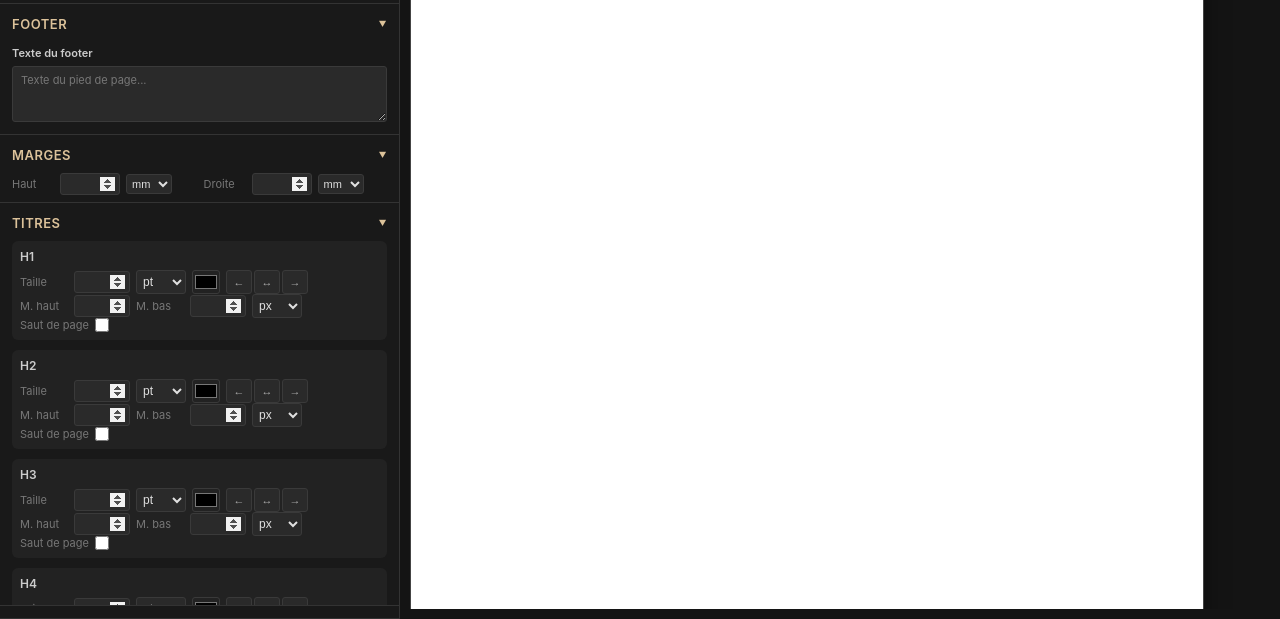
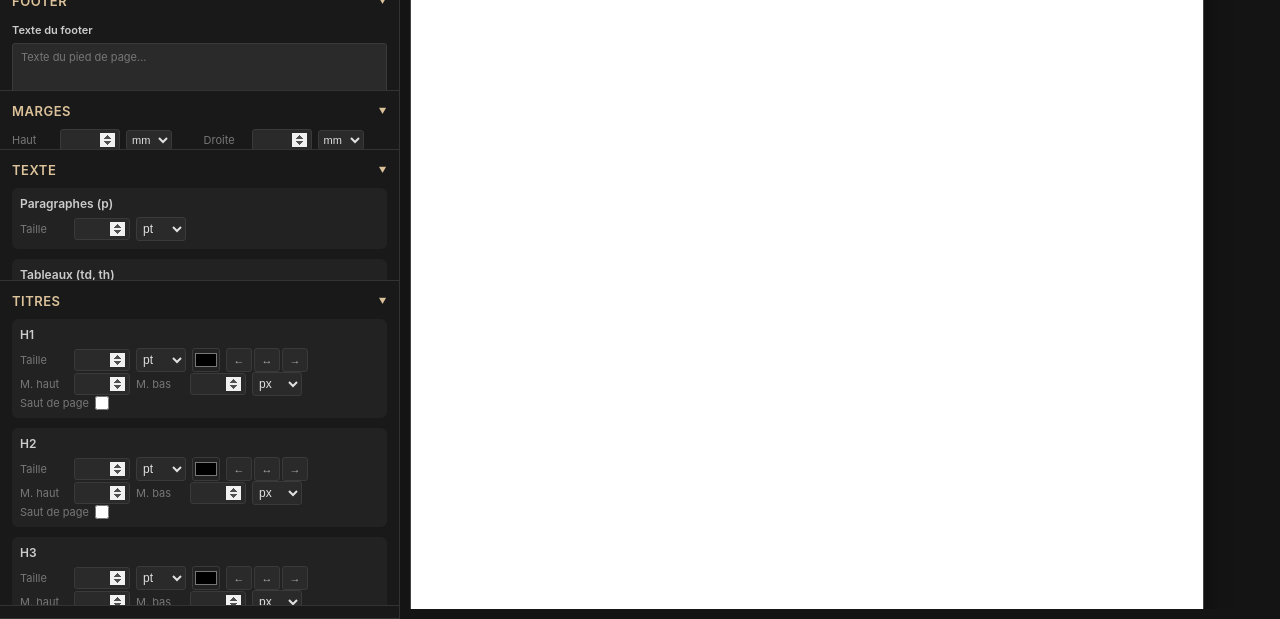
Before and after one commit to victorprouff/mdpdf-template-builder, a website: page public/index.html in a window 1280 px wide. Shown: the part 181-800 px from the top of the page. Drawn offline with nearby package versions, Linux system fonts and the light colour scheme; no server answers.

Commit message:
Ajout de la gestion des contrôles de texte : taille de police pour p, td/th, li, synchronisation bidirectionnelle avec l'éditeur CSS, et mise à jour des sections dans le panneau de contrôle.

```diff
--- a/public/index.html
+++ b/public/index.html
@@ -63,6 +63,15 @@
       </div>
       <div class="panel-section accordion open" data-accordion>
         <h2 class="panel-heading accordion-toggle" data-accordion-toggle>
+          Texte
+          <span class="accordion-chevron">&#9654;</span>
+        </h2>
+        <div class="accordion-body">
+          <div id="text-controls"></div>
+        </div>
+      </div>
+      <div class="panel-section accordion open" data-accordion>
+        <h2 class="panel-heading accordion-toggle" data-accordion-toggle>
           Titres
           <span class="accordion-chevron">&#9654;</span>
         </h2>
@@ -94,6 +103,7 @@
   <script src="/js/preview.js"></script>
   <script src="/js/css-editor.js"></script>
   <script src="/js/controls.js"></script>
+  <script src="/js/text-controls.js"></script>
   <script src="/js/header-footer.js"></script>
   <script src="/js/margins.js"></script>
   <script src="/js/app.js"></script>
--- a/public/js/app.js
+++ b/public/js/app.js
@@ -19,6 +19,7 @@
   // ── Init modules ──
   CssEditor.init();
   Controls.init();
+  TextControls.init();
   HeaderFooter.init();
   Margins.init();
 
@@ -40,9 +41,19 @@
     currentCss = css;
     Preview.updateCss(css);
     Controls.setFromStyles(parseHeadingStyles(css));
+    TextControls.setFromCss(css);
     Margins.setFromCss(css);
     HeaderFooter.setPaddings(parseAreaPaddings(css));
     HeaderFooter.setHeaderOptions(parseHeaderOptions(css));
+    scheduleSave();
+  });
+
+  // ── TextControls change -> update CSS + preview + editor ──
+  TextControls.setOnChange((key, fontSize, fontSizeUnit) => {
+    const newCss = applyTextControlChange(currentCss, key, fontSize, fontSizeUnit);
+    currentCss = newCss;
+    CssEditor.setValue(newCss);
+    Preview.updateCss(newCss);
     scheduleSave();
   });
 
@@ -106,6 +117,7 @@
       CssEditor.setValue(msg.css);
       Preview.updateCss(msg.css);
       Controls.setFromStyles(parseHeadingStyles(msg.css));
+      TextControls.setFromCss(msg.css);
       Margins.setFromCss(msg.css);
       HeaderFooter.setPaddings(parseAreaPaddings(msg.css));
       HeaderFooter.setHeaderOptions(parseHeaderOptions(msg.css));
@@ -179,8 +191,10 @@
     const res = await fetch(`/api/templates/${encodeURIComponent(name)}`);
     const tpl = await res.json();
     currentCss = ensureHeadingMargins(tpl.css);
+    currentCss = ensureTextDefaults(currentCss);
     CssEditor.setValue(currentCss);
     Controls.setFromStyles(parseHeadingStyles(currentCss));
+    TextControls.setFromCss(currentCss);
     Margins.setFromCss(currentCss);
     HeaderFooter.setData({ logo: tpl.logo, footerText: extractFooterText(tpl.footer) });
     HeaderFooter.setPaddings(parseAreaPaddings(currentCss));
@@ -346,6 +360,24 @@
   }
 
   /**
+   * Inject default font-size for p, td/th, li when missing from the CSS.
+   */
+  function ensureTextDefaults(css) {
+    const DEFAULTS = { p: '10pt', td: '10pt', li: '10pt' };
+    for (const [key, defaultVal] of Object.entries(DEFAULTS)) {
+      const varName = `--${key}-font-size`;
+      if (!new RegExp(varName + '\\s*:').test(css)) {
+        css = setOrCreateCssVar(css, varName, defaultVal);
+        css = updateCssProp(css, key, 'font-size', `var(${varName})`);
+        if (key === 'td') {
+          css = updateCssProp(css, 'th', 'font-size', `var(${varName})`);
+        }
+      }
+    }
+    return css;
+  }
+
+  /**
    * Parse heading styles from CSS (simple regex extraction).
    * Resolves var() references to actual hex values.
    */
@@ -472,6 +504,24 @@
   }
 
   /**
+   * Apply a text element font-size change to the CSS.
+   * Writes --p/td/li-font-size in :root and updates the rule.
+   * For 'td', also updates the 'th' rule to share the same variable.
+   */
+  function applyTextControlChange(css, key, fontSize, fontSizeUnit) {
+    if (!fontSize) return css;
+    const varName = `--${key}-font-size`;
+    css = setOrCreateCssVar(css, varName, `${fontSize}${fontSizeUnit}`);
+    if (key === 'td') {
+      css = updateCssProp(css, 'td', 'font-size', `var(${varName})`);
+      css = updateCssProp(css, 'th', 'font-size', `var(${varName})`);
+    } else {
+      css = updateCssProp(css, key, 'font-size', `var(${varName})`);
+    }
+    return css;
+  }
+
+  /**
    * Apply a control change to the CSS text.
    * Always writes to --hN-property variables in :root.
    */
--- /dev/null
+++ b/public/js/text-controls.js
@@ -0,0 +1,121 @@
+/**
+ * Text element controls: font-size for p, td/th, li.
+ * Bidirectional sync with the CSS editor via CSS variables.
+ */
+const TextControls = (() => {
+  const container = document.getElementById('text-controls');
+  let onChange = null;
+  const state = {
+    p:  { fontSize: '', fontSizeUnit: 'pt' },
+    td: { fontSize: '', fontSizeUnit: 'pt' },
+    li: { fontSize: '', fontSizeUnit: 'pt' },
+  };
+
+  const ELEMENTS = [
+    { key: 'p',  label: 'Paragraphes (p)' },
+    { key: 'td', label: 'Tableaux (td, th)' },
+    { key: 'li', label: 'Listes (li)' },
+  ];
+
+  function init() {
+    ELEMENTS.forEach(({ key, label }) => {
+      container.appendChild(createGroup(key, label));
+    });
+  }
+
+  function createGroup(key, label) {
+    const group = document.createElement('div');
+    group.className = 'heading-group';
+    group.dataset.element = key;
+
+    const title = document.createElement('div');
+    title.className = 'heading-group-title';
+    title.textContent = label;
+
+    const row = document.createElement('div');
+    row.className = 'heading-row';
+
+    const sizeLabel = el('label', 'Taille');
+
+    const sizeInput = el('input');
+    sizeInput.type = 'number';
+    sizeInput.min = '1';
+    sizeInput.max = '100';
+    sizeInput.dataset.prop = 'fontSize';
+    sizeInput.addEventListener('input', () => {
+      state[key].fontSize = sizeInput.value;
+      if (onChange) onChange(key, state[key].fontSize, state[key].fontSizeUnit);
+    });
+
+    const unitSelect = el('select');
+    ['pt', 'px', 'em'].forEach(u => {
+      const o = el('option');
+      o.value = u; o.textContent = u;
+      unitSelect.appendChild(o);
+    });
+    unitSelect.dataset.prop = 'fontSizeUnit';
+    unitSelect.addEventListener('change', () => {
+      state[key].fontSizeUnit = unitSelect.value;
+      if (onChange && state[key].fontSize) onChange(key, state[key].fontSize, state[key].fontSizeUnit);
+    });
+
+    row.append(sizeLabel, sizeInput, unitSelect);
+    group.append(title, row);
+    return group;
+  }
+
+  /**
+   * Sync controls from CSS text: reads --p-font-size, --td-font-size, --li-font-size from :root.
+   */
+  function setFromCss(css) {
+    const vars = parseCssVars(css);
+    ELEMENTS.forEach(({ key }) => {
+      const val = vars[`--${key}-font-size`];
+      if (val) {
+        const parsed = val.match(/^([\d.]+)\s*(pt|px|em|rem)$/);
+        if (parsed) {
+          state[key].fontSize = parsed[1];
+          state[key].fontSizeUnit = parsed[2];
+        }
+      } else {
+        state[key].fontSize = '';
+      }
+      syncGroupUI(key);
+    });
+  }
+
+  function syncGroupUI(key) {
+    const group = container.querySelector(`[data-element="${key}"]`);
+    if (!group) return;
+    const row = group.querySelector('.heading-row');
+    const sizeInput = row.querySelector('[data-prop="fontSize"]');
+    const unitSelect = row.querySelector('[data-prop="fontSizeUnit"]');
+    if (sizeInput) sizeInput.value = state[key].fontSize;
+    if (unitSelect) unitSelect.value = state[key].fontSizeUnit;
+  }
+
+  function setOnChange(fn) {
+    onChange = fn;
+  }
+
+  function parseCssVars(css) {
+    const vars = {};
+    const rootMatch = css.match(/:root\s*\{([^}]*)\}/);
+    if (rootMatch) {
+      const varRegex = /--([\w-]+)\s*:\s*([^;]+);/g;
+      let m;
+      while ((m = varRegex.exec(rootMatch[1])) !== null) {
+        vars[`--${m[1]}`] = m[2].trim();
+      }
+    }
+    return vars;
+  }
+
+  function el(tag, text) {
+    const e = document.createElement(tag);
+    if (text) e.textContent = text;
+    return e;
+  }
+
+  return { init, setFromCss, setOnChange };
+})();
```
Also changed, not shown: data/sample.md (+10 -0 lines).
